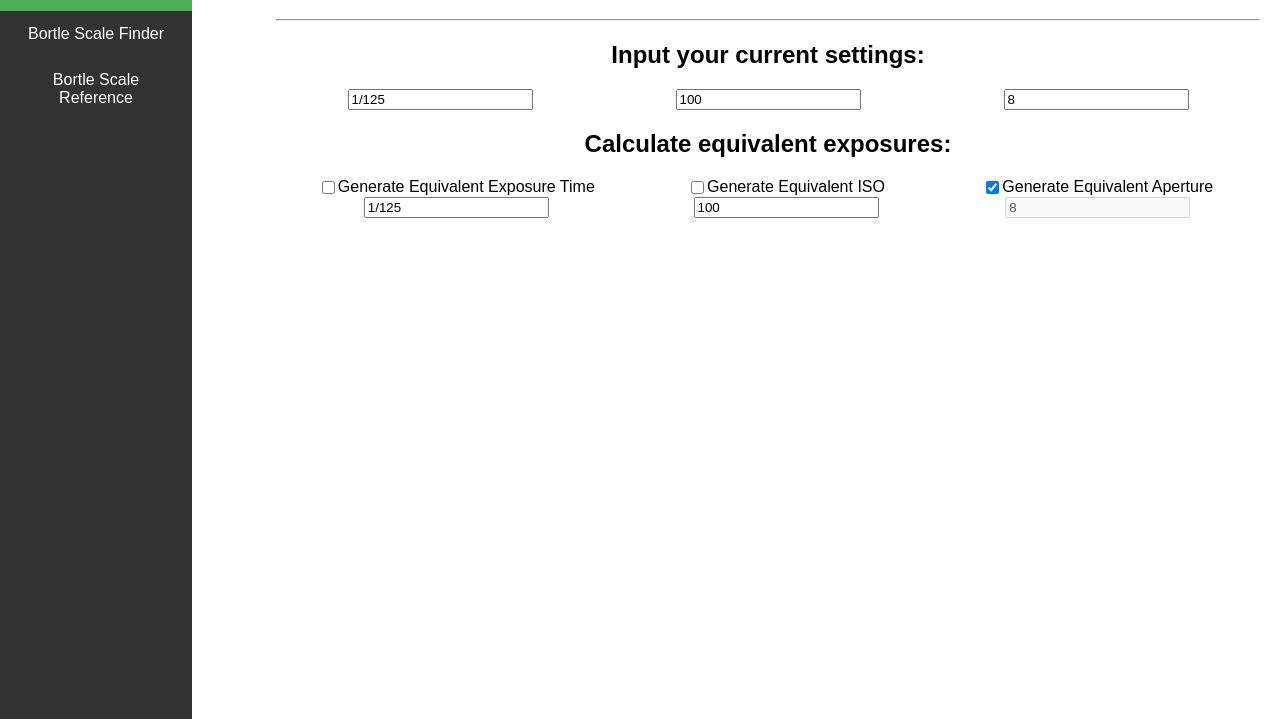
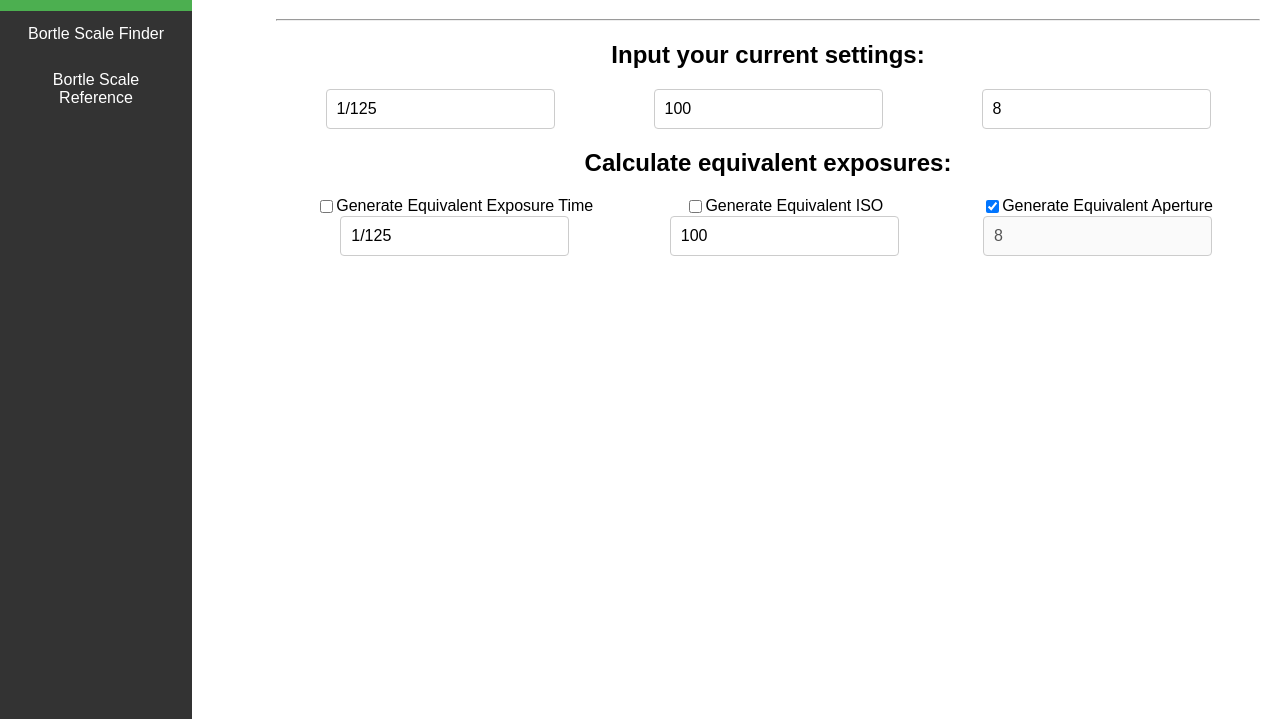
Before and after one commit to jdszekeres/astrophoto-tools, a plain HTML site: page pages/equivalent_exposures.html in a window 1280 px wide. Both pictures are taken after a click on the checkbox "Generate Equivalent Aperture". Shown: the part 81-800 px from the top of the page. Drawn offline with Linux system fonts and the light colour scheme.

Commit message:
fixed bug with EE

```diff
--- a/css/ee.css
+++ b/css/ee.css
@@ -26,3 +26,10 @@ input[type="text"]:focus, input[type="number"]:focus {
 input[type=text]:invalid {
     border: 2px solid red;
 }
+
+input {
+    padding: 10px;
+    font-size: 16px;
+    border: 1px solid #ccc;
+    border-radius: 4px;
+}
--- a/js/equivalent_exposures.js
+++ b/js/equivalent_exposures.js
@@ -37,6 +37,8 @@ apertureCheckbox.addEventListener('change', () => {
         shutterSpeedCheckbox.checked = false;
 
         equivalentExposureTriangle.aperture = NaN;
+        equivalentExposureTriangle.shutterSpeed = equivalentShutterSpeedOutput.value.includes('/') ? equivalentShutterSpeedOutput.value.split('/').map(Number).reduce((a, b) => a / b) : equivalentShutterSpeedOutput.value;
+        equivalentExposureTriangle.iso = parseInt(equivalentIsoOutput.value);
     } else {
         equivalentApertureOutput.disabled = false;
     }
@@ -55,6 +57,8 @@ shutterSpeedCheckbox.addEventListener('change', () => {
         isoCheckbox.checked = false;
 
         equivalentExposureTriangle.shutterSpeed = NaN;
+        equivalentExposureTriangle.iso = parseInt(equivalentIsoOutput.value);
+        equivalentExposureTriangle.aperture = parseFloat(equivalentApertureOutput.value);
     } else {
         equivalentShutterSpeedOutput.disabled = false;
     }
@@ -72,6 +76,8 @@ isoCheckbox.addEventListener('change', () => {
         shutterSpeedCheckbox.checked = false;
 
         equivalentExposureTriangle.iso = NaN;
+        equivalentExposureTriangle.shutterSpeed = equivalentShutterSpeedOutput.value.includes('/') ? equivalentShutterSpeedOutput.value.split('/').map(Number).reduce((a, b) => a / b) : equivalentShutterSpeedOutput.value;
+        equivalentExposureTriangle.aperture = parseFloat(equivalentApertureOutput.value);
     }
     else {
         equivalentIsoOutput.disabled = false;
```
